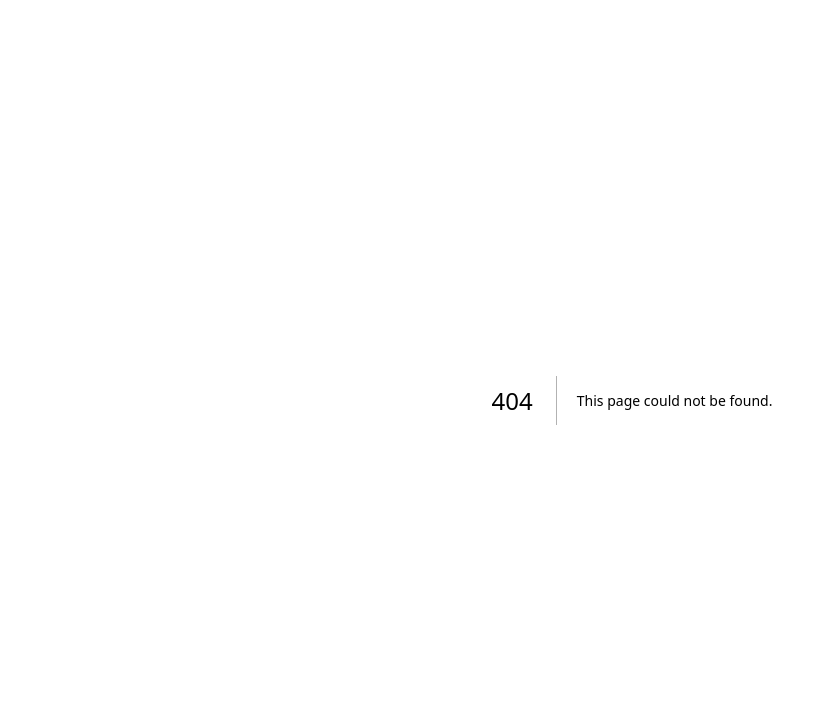
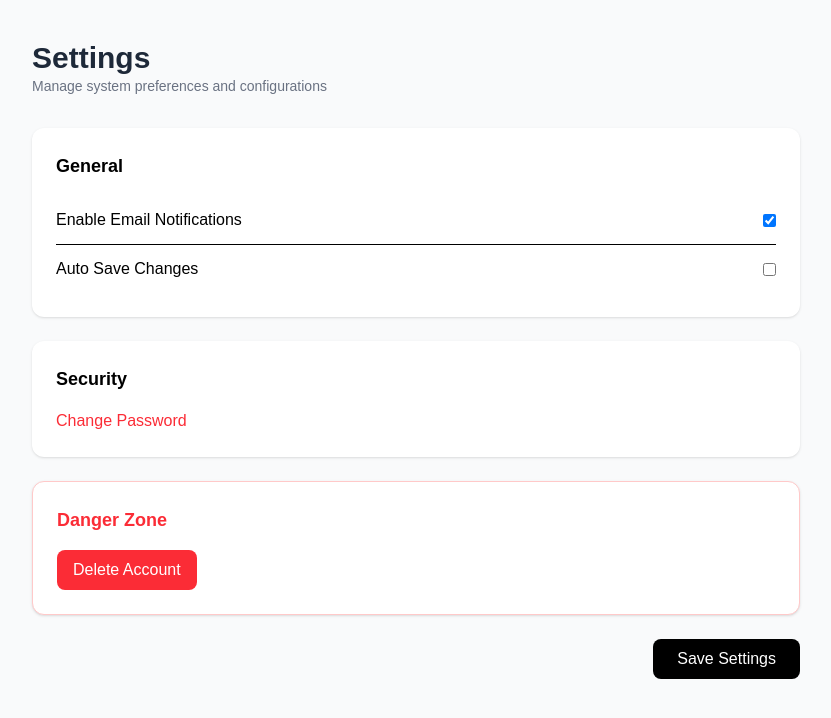
Before and after one commit to NegedeTekleyes/agency-website, a Next.js app: page /admin/settings in a window 1280 px wide. Before the commit this address had no page. Shown: the top 718 px of the page, without its empty margins (8-839 px from the left). Built offline with nearby package versions, Linux system fonts and the light colour scheme.

Commit message:
setting page added

```diff
--- /dev/null
+++ b/app/admin/settings/page.tsx
@@ -0,0 +1,82 @@
+"use client";
+
+import { useState } from "react";
+
+export default function SettingsPage() {
+  const [emailNotif, setEmailNotif] = useState(true);
+  const [autoSave, setAutoSave] = useState(false);
+
+  const handleSave = () => {
+    alert("Settings saved!");
+  };
+
+  return (
+    <div className="p-6 md:p-10 bg-gray-50 min-h-screen text-black">
+
+      {/* 🔥 HEADER */}
+      <div className="mb-8">
+        <h1 className="text-3xl font-bold text-gray-800">Settings</h1>
+        <p className="text-gray-500 text-sm">
+          Manage system preferences and configurations
+        </p>
+      </div>
+
+      <div className="max-w-3xl space-y-6">
+
+        {/* 🔥 GENERAL SETTINGS */}
+        <div className="bg-white p-6 rounded-xl shadow-sm">
+          <h3 className="text-lg font-semibold mb-4">General</h3>
+
+          <div className="flex justify-between items-center py-3 border-b">
+            <span>Enable Email Notifications</span>
+            <input
+              type="checkbox"
+              checked={emailNotif}
+              onChange={() => setEmailNotif(!emailNotif)}
+            />
+          </div>
+
+          <div className="flex justify-between items-center py-3">
+            <span>Auto Save Changes</span>
+            <input
+              type="checkbox"
+              checked={autoSave}
+              onChange={() => setAutoSave(!autoSave)}
+            />
+          </div>
+        </div>
+
+        {/* 🔥 SECURITY */}
+        <div className="bg-white p-6 rounded-xl shadow-sm">
+          <h3 className="text-lg font-semibold mb-4">Security</h3>
+
+          <button className="text-red-500 hover:underline">
+            Change Password
+          </button>
+        </div>
+
+        {/* 🔥 DANGER ZONE */}
+        <div className="bg-white p-6 rounded-xl shadow-sm border border-red-200">
+          <h3 className="text-lg font-semibold text-red-500 mb-4">
+            Danger Zone
+          </h3>
+
+          <button className="bg-red-500 text-white px-4 py-2 rounded-lg">
+            Delete Account
+          </button>
+        </div>
+
+        {/* SAVE */}
+        <div className="flex justify-end">
+          <button
+            onClick={handleSave}
+            className="bg-black text-white px-6 py-2 rounded-lg"
+          >
+            Save Settings
+          </button>
+        </div>
+
+      </div>
+    </div>
+  );
+}
```
